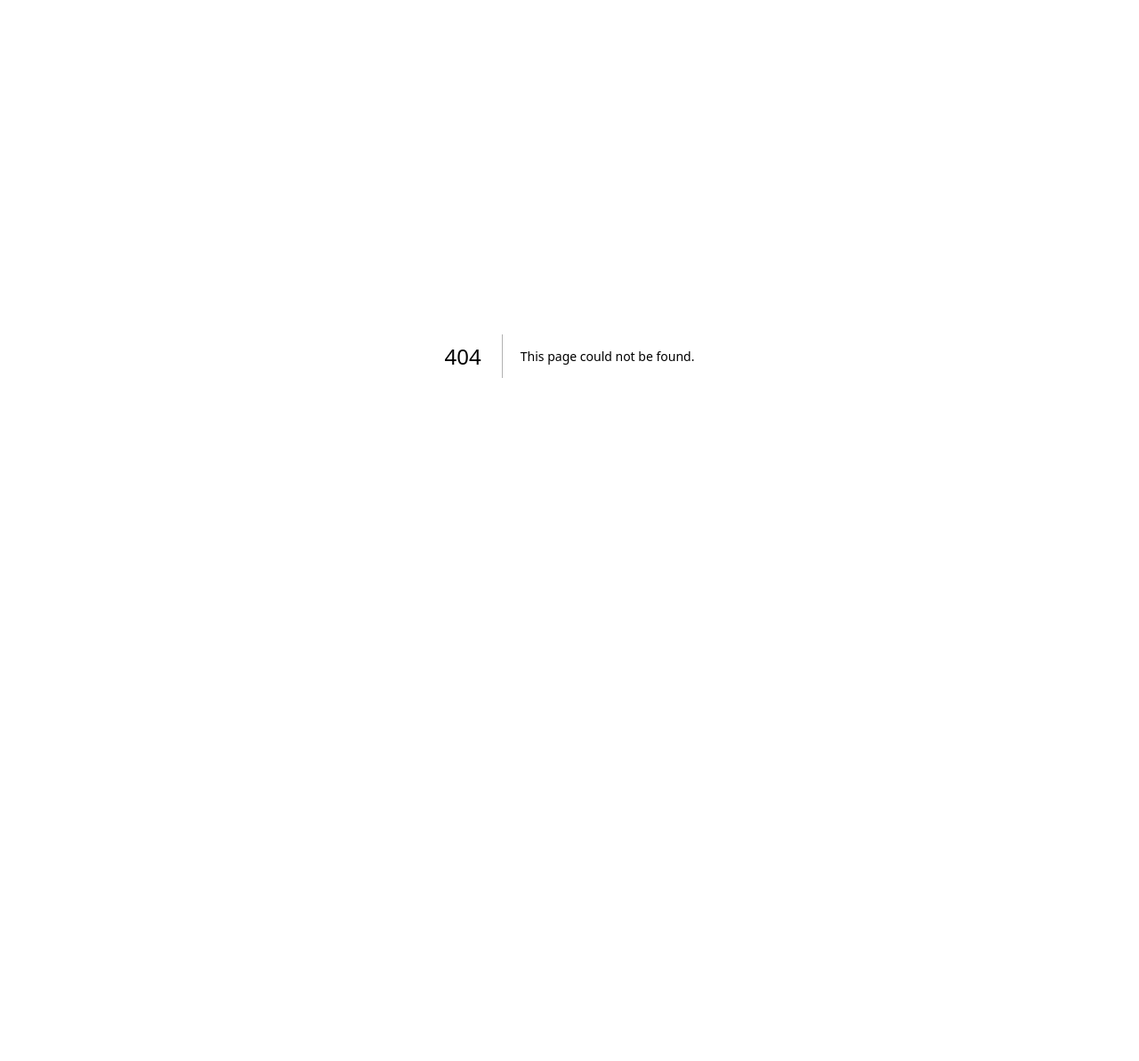
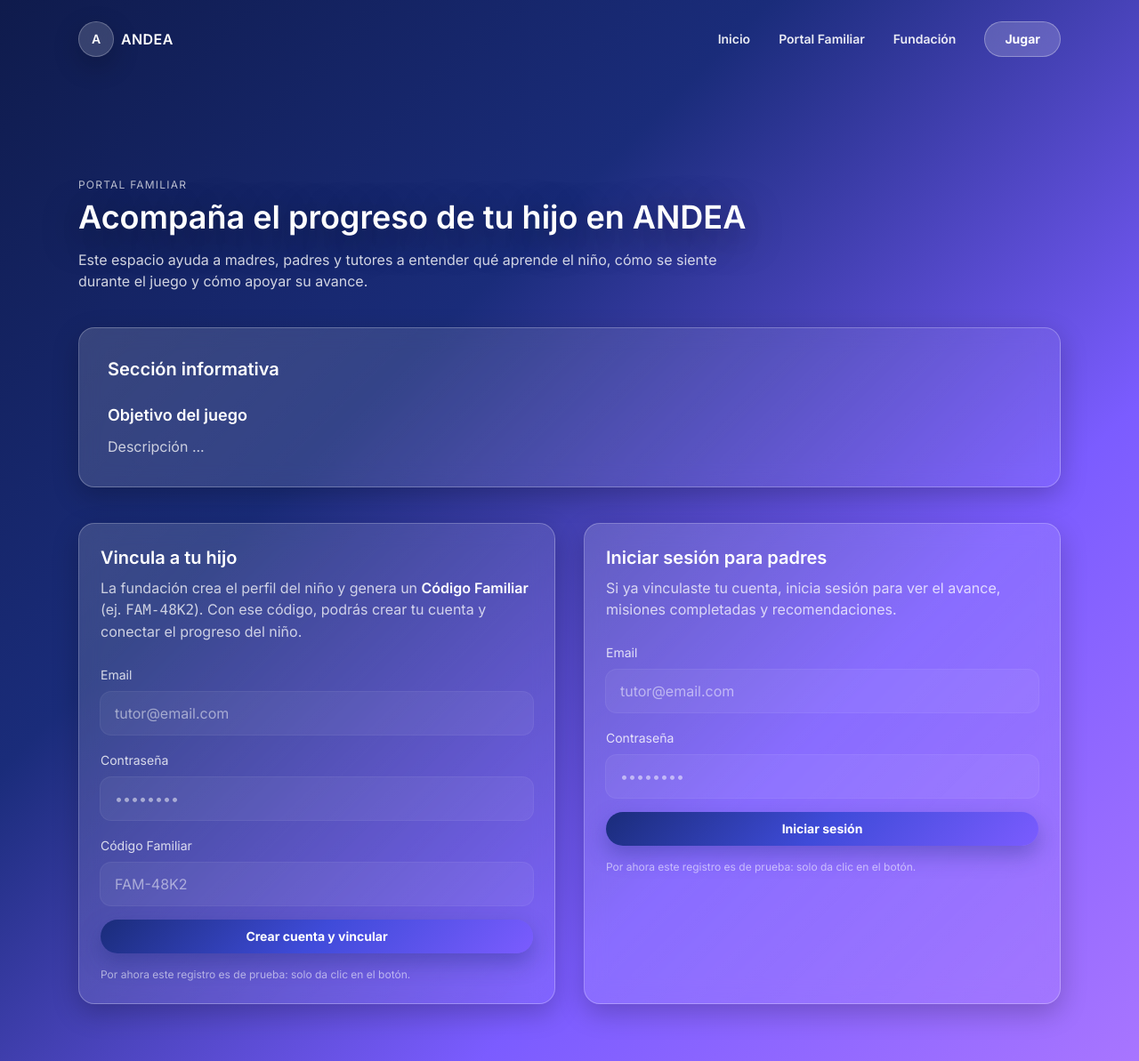
Before and after one commit to DanaeRam/andea-paginaweb, a Next.js app: page /portal-familiar in a window 1280 px wide. Before the commit this address had no page. Shown: the whole page at 89% size. Before the commit the page ends 800 px from the top, so only its background shows below. Built offline with nearby package versions, Linux system fonts and the light colour scheme.

Commit message:
Creación de página Portal familiar

```diff
--- /dev/null
+++ b/app/portal-familiar/page.js
@@ -0,0 +1,182 @@
+"use client";
+
+import Link from "next/link";
+import { useRouter } from "next/navigation";
+
+export default function PortalFamiliarPage() {
+  const router = useRouter();
+
+  function handleRegister(e) {
+    e.preventDefault();
+    router.push("/portal-familiar/registro-exitoso");
+  }
+
+  function handleLogin(e) {
+    e.preventDefault();
+    router.push("/portal-familiar/acceso-padres");
+  }
+
+  return (
+    <main className="min-h-screen section-purple text-white">
+<header className="relative z-10 mx-auto flex max-w-6xl items-center px-6 py-6">
+  {/* Logo */}
+  <Link href="/" className="flex items-center gap-2">
+    <div className="glass grid h-10 w-10 place-items-center rounded-full">
+      <span className="text-sm font-semibold">A</span>
+    </div>
+    <span className="font-semibold tracking-wide">ANDEA</span>
+  </Link>
+
+  <div className="ml-auto flex items-center gap-8">
+    <nav className="hidden items-center gap-8 md:flex">
+      <Link
+        className="text-sm font-semibold text-white/90 hover:text-white"
+        href="/"
+      >
+        Inicio
+      </Link>
+
+      <Link
+        className="text-sm font-semibold text-white/90 hover:text-white"
+        href="/portal-familiar"
+      >
+        Portal Familiar
+      </Link>
+
+      <Link
+        className="text-sm font-semibold text-white/90 hover:text-white"
+        href="/fundacion"
+      >
+        Fundación
+      </Link>
+    </nav>
+
+    <a
+      href="https://danaeram.github.io/AndeaWeb3/"
+      target="_blank"
+      rel="noopener noreferrer"
+      className="btn-pill btn-glass"
+    >
+      Jugar
+    </a>
+  </div>
+</header>
+
+      <div className="mx-auto max-w-6xl px-6 pt-28 pb-16">
+        <div className="max-w-3xl">
+          <p className="text-xs uppercase tracking-widest text-white/70">
+            Portal Familiar
+          </p>
+          <h1 className="text-mainimage-title mt-2 text-3xl font-semibold md:text-4xl">
+            Acompaña el progreso de tu hijo en ANDEA
+          </h1>
+          <p className="mt-4 text-white/80">
+            Este espacio ayuda a madres, padres y tutores a entender qué aprende
+            el niño, cómo se siente durante el juego y cómo apoyar su avance.
+          </p>
+        </div>
+
+        <section className="card-glass mt-10 p-6 md:p-8">
+          <h2 className="text-xl font-semibold">Sección informativa</h2>
+
+          <div className="mt-6 grid gap-8">
+            <div>
+              <h3 className="text-lg font-semibold">Objetivo del juego</h3>
+              <p className="mt-2 leading-relaxed text-white/75">
+                Descripción ...
+              </p>
+            </div>
+          </div>
+        </section>
+
+        <section className="mt-10 grid gap-8 lg:grid-cols-2">
+          <div className="card-glass p-6">
+            <h2 className="text-xl font-semibold">Vincula a tu hijo</h2>
+            <p className="mt-2 text-white/75">
+              La fundación crea el perfil del niño y genera un{" "}
+              <span className="font-semibold text-white">Código Familiar</span>{" "}
+              (ej. <span className="font-mono">FAM-48K2</span>). Con ese código,
+              podrás crear tu cuenta y conectar el progreso del niño.
+            </p>
+
+            <form onSubmit={handleRegister} className="mt-6 space-y-4">
+              <div>
+                <label className="text-sm text-white/80">Email</label>
+                <input
+                  type="text"
+                  placeholder="tutor@email.com"
+                  className="mt-2 w-full rounded-xl bg-white/5 px-4 py-3 ring-1 ring-white/10 outline-none focus:ring-white/25"
+                />
+              </div>
+
+              <div>
+                <label className="text-sm text-white/80">Contraseña</label>
+                <input
+                  type="password"
+                  placeholder="••••••••"
+                  className="mt-2 w-full rounded-xl bg-white/5 px-4 py-3 ring-1 ring-white/10 outline-none focus:ring-white/25"
+                />
+              </div>
+
+              <div>
+                <label className="text-sm text-white/80">
+                  Código Familiar
+                </label>
+                <input
+                  type="text"
+                  placeholder="FAM-48K2"
+                  className="mt-2 w-full rounded-xl bg-white/5 px-4 py-3 ring-1 ring-white/10 outline-none focus:ring-white/25"
+                />
+              </div>
+
+              <button type="submit" className="btn-pill btn-primary w-full">
+                Crear cuenta y vincular
+              </button>
+
+              <p className="text-xs text-white/55">
+                Por ahora este registro es de prueba: solo da clic en el botón.
+              </p>
+            </form>
+          </div>
+
+          <div className="card-glass p-6">
+            <h2 className="text-xl font-semibold">Iniciar sesión para padres</h2>
+            <p className="mt-2 text-white/75">
+              Si ya vinculaste tu cuenta, inicia sesión para ver el avance,
+              misiones completadas y recomendaciones.
+            </p>
+
+            <form onSubmit={handleLogin} className="mt-6 space-y-4">
+              <div>
+                <label className="text-sm text-white/80">Email</label>
+                <input
+                  type="text"
+                  placeholder="tutor@email.com"
+                  className="mt-2 w-full rounded-xl bg-white/5 px-4 py-3 ring-1 ring-white/10 outline-none focus:ring-white/25"
+                />
+              </div>
+
+              <div>
+                <label className="text-sm text-white/80">Contraseña</label>
+                <input
+                  type="password"
+                  placeholder="••••••••"
+                  className="mt-2 w-full rounded-xl bg-white/5 px-4 py-3 ring-1 ring-white/10 outline-none focus:ring-white/25"
+                />
+              </div>
+
+              <button type="submit" className="btn-pill btn-primary w-full">
+                Iniciar sesión
+              </button>
+
+              <p className="text-xs text-white/55">
+                Por ahora este registro es de prueba: solo da clic en el botón.
+              </p>
+            </form>
+          </div>
+        </section>
+
+      </div>
+    </main>
+  );
+}
```
